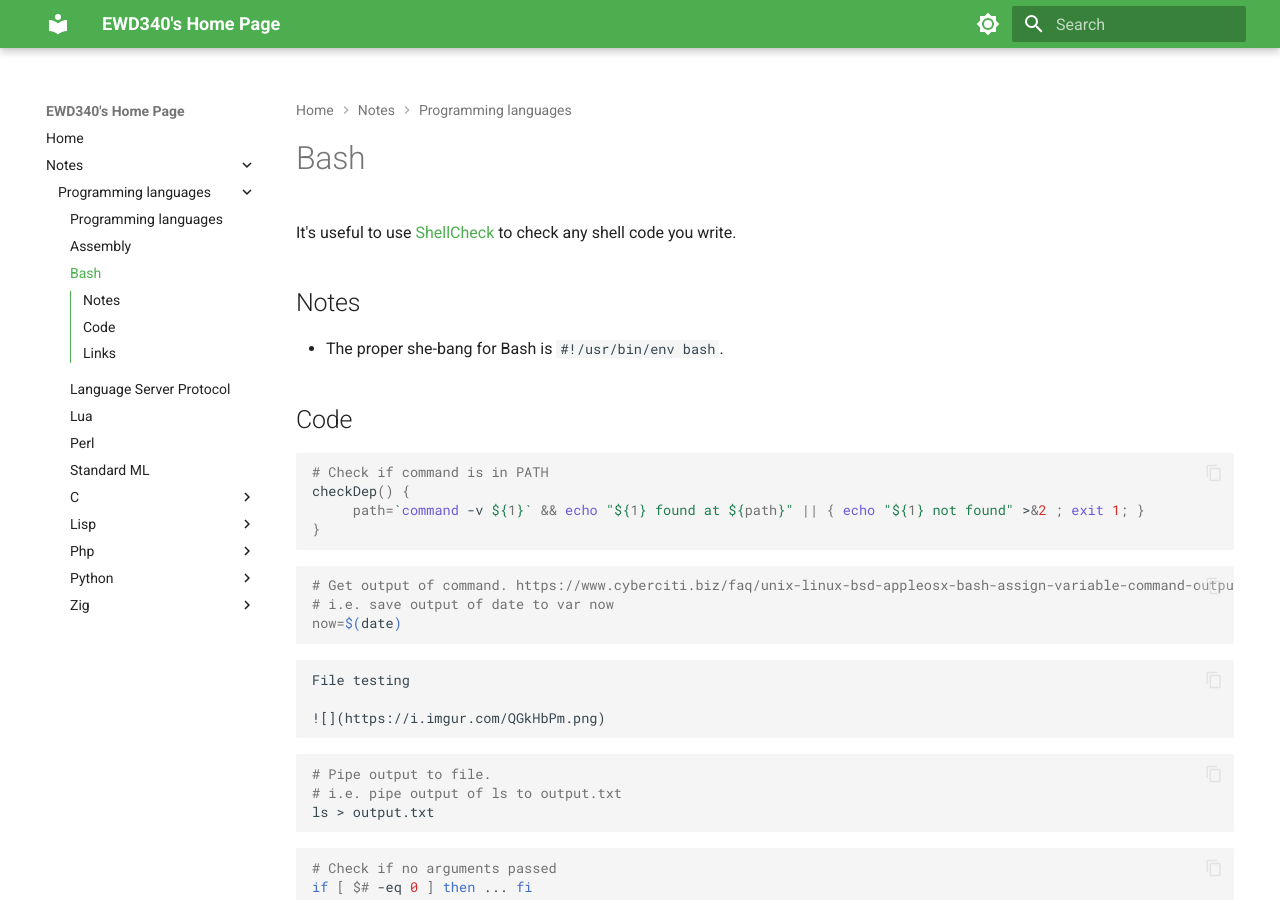
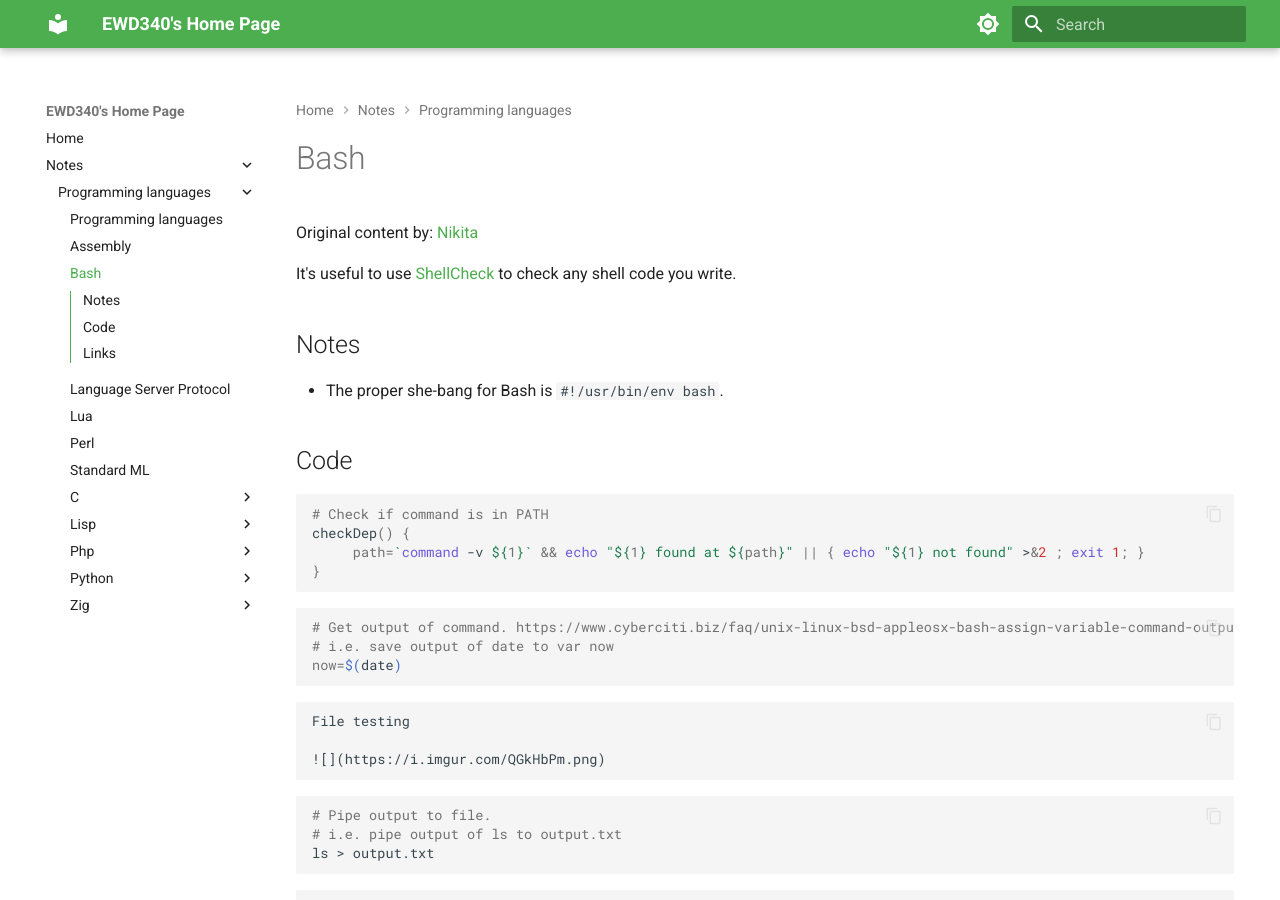
Before and after one commit to ewd340/ewd340.github.io, an MkDocs documentation site: the page built from docs/notes/programming-languages/bash.md, in a window 1280 px wide and 900 px high. Built offline with MkDocs 1.6.1 and Material for MkDocs 9.7.7, drawn with Linux system fonts in a browser that asks for light colours.

Commit message:
Another push with credits to Nikita and to see why the 404 error

```diff
--- a/docs/notes/programming-languages/bash.md
+++ b/docs/notes/programming-languages/bash.md
@@ -1,4 +1,6 @@
 # Bash
+
+Original content by: [Nikita](https://wiki.nikiv.dev/)
 
 It's useful to use [ShellCheck](https://www.shellcheck.net) to check any shell code you write.
 
```
